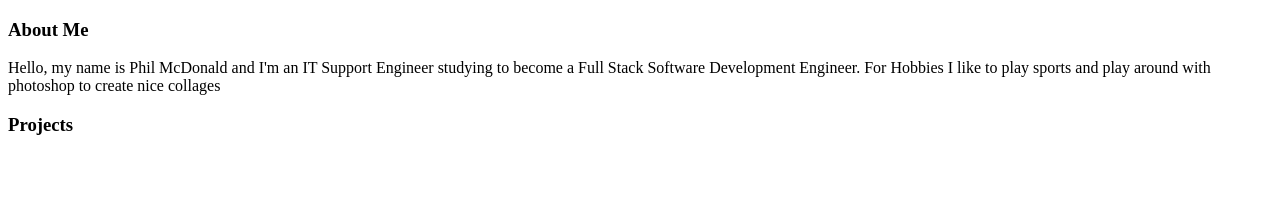
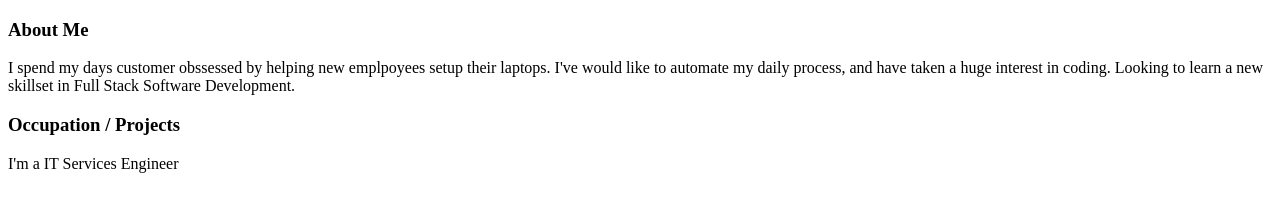
Before and after one commit to DadpoolDev/DadpoolDev.github.io, a plain HTML site: page index.html in a window 1280 px wide. Drawn offline with Linux system fonts and the light colour scheme.

Commit message:
Added more content

```diff
--- a/index.html
+++ b/index.html
@@ -6,15 +6,20 @@
         <title>Phil's Page</title>
         <meta name="description" content="">
         <meta name="viewport" content="width=device-width, initial-scale=1">
-        <link rel="stylesheet" href="">
+        <link rel="stylesheet" href="styles.css"/>
     </head>
     <body>
        <h3>About Me</h3>
-       <p>Hello, my name is Phil McDonald and I'm an IT Support Engineer studying to become a Full Stack Software Development Engineer.
-        For Hobbies I like to play sports and play around with photoshop to create nice collages
+       <p> I spend my days customer obssessed by helping new emplpoyees setup their
+           laptops. I've would like to automate my daily process, and have taken a
+           huge interest in coding. Looking to learn a new skillset in Full Stack
+           Software Development.
        </p>
 
-       <h3>Projects</h3>
+       <h3>Occupation / Projects</h3>
+       <p>I'm a IT Services Engineer
+
+       </p>
         <script src="" async defer></script>
     </body>
 </html>
```
